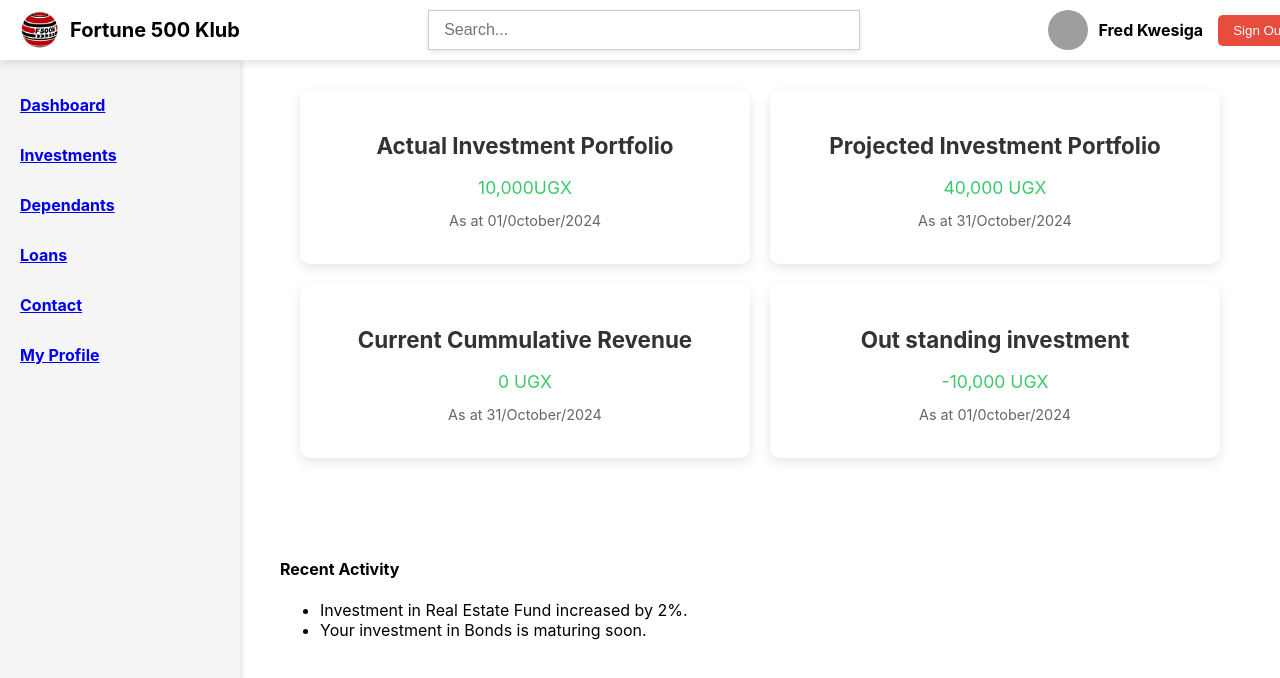
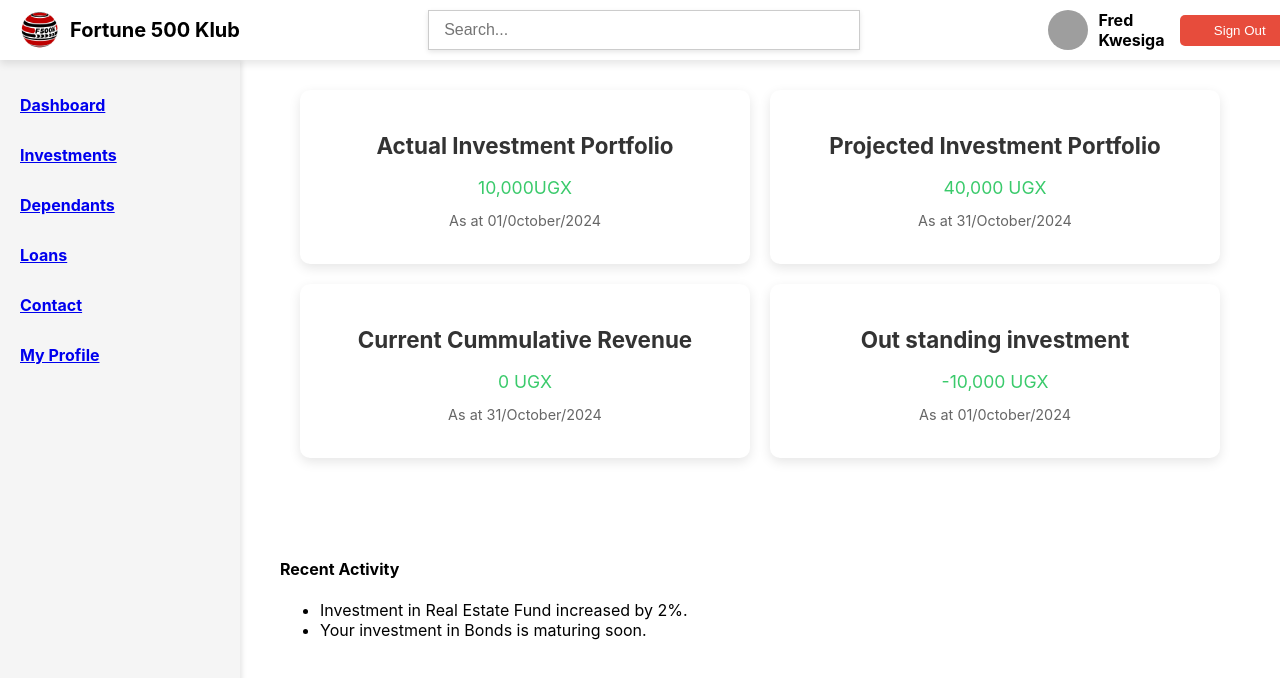
Before and after one commit to fredkwesiga/investment-dashboard, a React (Create React App) app: page / in a window 1280 px wide. Shown: the top 678 px of the page. Built offline with nearby package versions, Linux system fonts and the light colour scheme; grey boxes are pictures that could not be loaded.

Commit message:
updated and corrects the UI for tthe topbar, sidebar and also main dashboard

```diff
--- a/src/App.css
+++ b/src/App.css
@@ -70,7 +70,7 @@
   left: 0;
   top: 60px; /* Adjust according to top bar height */
   width: 240px;
-  height: 100vh;
+  height: 120vh;
   background-color: #F5F5F5; /* Light background for sidebar */
   box-shadow: 2px 0 5px rgba(0, 0, 0, 0.1);
   padding-top: 20px;
@@ -198,17 +198,41 @@
   font-weight: bold;
 }
 
+.dropdown {
+  position: relative; /* Needed for absolute positioning of dropdown menu */
+}
+
+.dropdown-toggle {
+  background: none; /* No background for the dropdown button */
+  border: none; /* No border */
+  color: white; /* Text color */
+  cursor: pointer; /* Pointer cursor */
+  margin-left: 10px; /* Spacing from the username */
+}
+
+.dropdown-menu {
+  position: absolute; /* Position the dropdown menu */
+  right: 0; /* Align to the right */
+  top: 100%; /* Position below the button */
+  background-color: white; /* Background for dropdown */
+  border: 1px solid #ccc; /* Border for dropdown */
+  border-radius: 5px; /* Rounded corners */
+  box-shadow: 0 2px 5px rgba(0, 0, 0, 0.2); /* Shadow for depth */
+  z-index: 1000; /* Ensure it appears above other content */
+}
+
 .sign-out-button {
-  padding: 8px 15px;
-  background-color: #e74c3c; /* Sign out button color */
-  color: white;
-  border: none;
-  border-radius: 5px;
-  cursor: pointer;
+  padding: 8px 15px; /* Adjust padding */
+  background-color: #e74c3c; /* Button color */
+  color: white; /* Text color */
+  border: none; /* No border */
+  border-radius: 5px; /* Rounded corners */
+  cursor: pointer; /* Pointer cursor */
+  width: 100%; /* Full width of the dropdown */
 }
 
 .sign-out-button:hover {
-  background-color: #c0392b;
+  background-color: #c0392b; /* Darker color on hover */
 }
 
 
```
